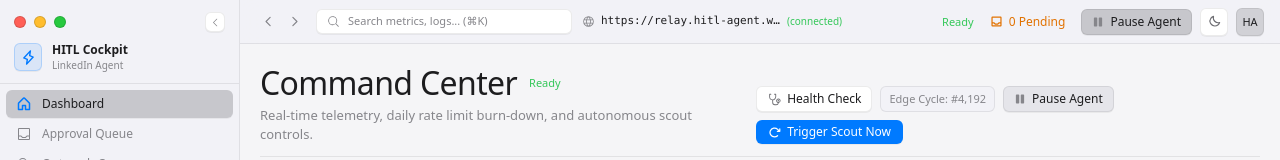
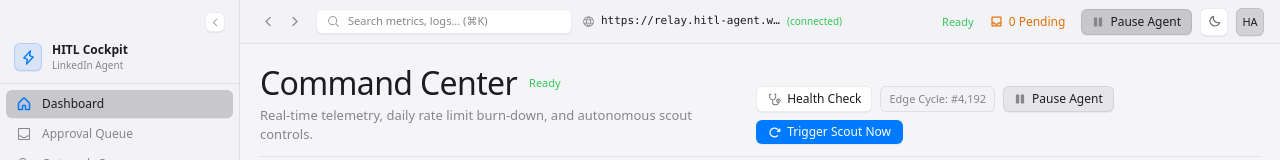
Before and after one commit to mahdi-behnam/linkedaide, a React (Vite) app in the folder desktop/: page / in a window 1280 px wide. Shown: the top 160 px of the page. Built offline with nearby package versions, Linux system fonts and the light colour scheme.

Commit message:
fix(desktop): remove simulated macos traffic light window dots

```diff
--- a/desktop/src/layouts/AppLayout.tsx
+++ b/desktop/src/layouts/AppLayout.tsx
@@ -83,13 +83,12 @@ export const AppLayout: React.FC<AppLayoutProps> = ({ children }) => {
           isCollapsed ? "w-16" : "w-60"
         }`}
       >
-        {/* macOS Traffic Lights Window Dots */}
-        <div className="flex items-center justify-between px-3.5 pt-3 pb-2" style={dragRegion}>
-          <div className="flex items-center gap-2" style={noDragRegion}>
-            <span className="h-3 w-3 rounded-full bg-[#ff5f56] border border-black/15 inline-block" />
-            <span className="h-3 w-3 rounded-full bg-[#ffbd2e] border border-black/15 inline-block" />
-            <span className="h-3 w-3 rounded-full bg-[#27c93f] border border-black/15 inline-block" />
-          </div>
+        <div
+          className={`flex items-center pt-3 pb-2 px-3.5 ${
+            isCollapsed ? "justify-center" : "justify-end"
+          }`}
+          style={dragRegion}
+        >
           <button
             data-testid="collapse-toggle"
             type="button"
```
